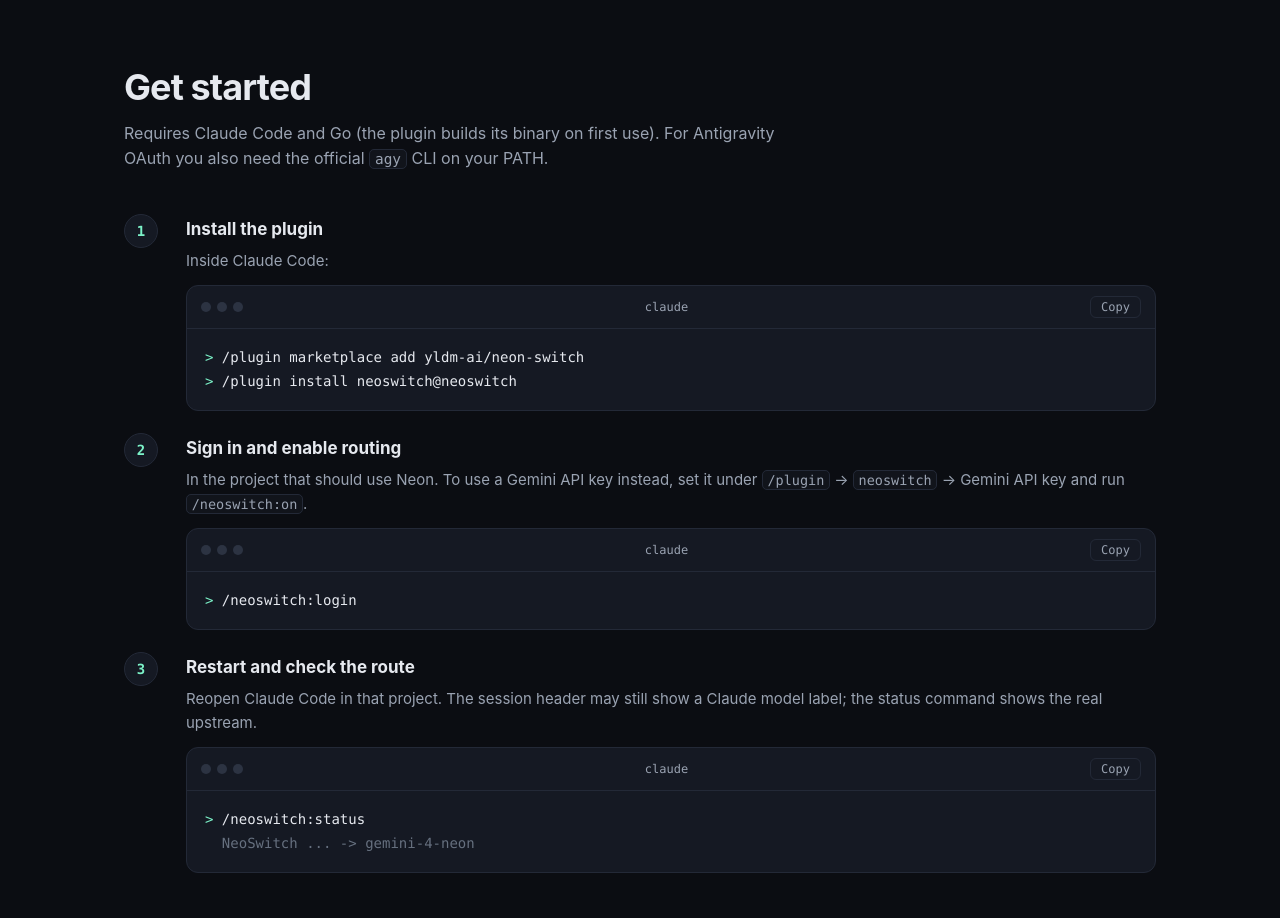
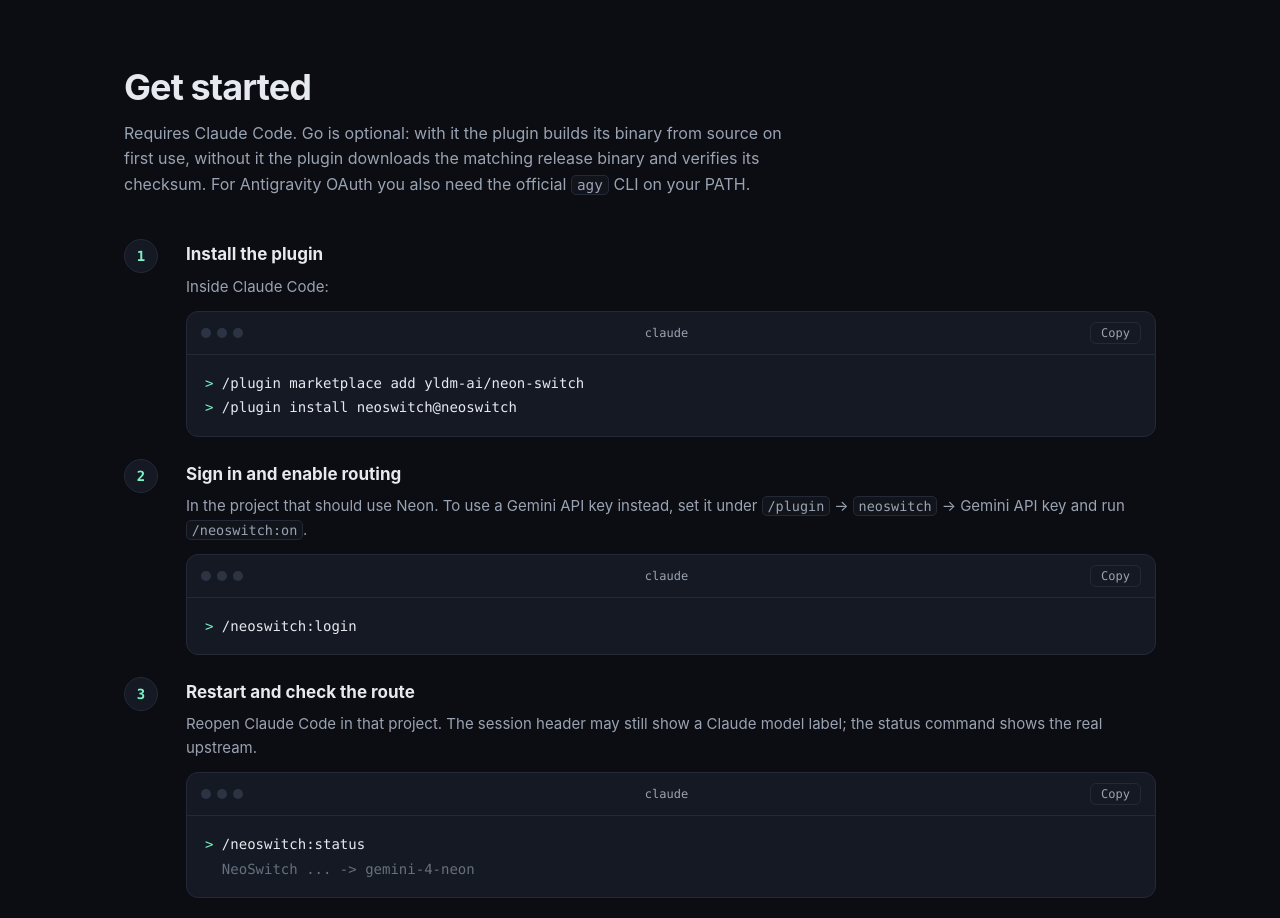
Before and after one commit to yldm-ai/NeoSwitch, a plain HTML site: page site/index.html in a window 1280 px wide. Shown: the part 1760-2678 px from the top of the page. Drawn offline with Linux system fonts and the light colour scheme.

Commit message:
feat: download a verified release binary when Go is missing
plugin/neoswitch.sh keeps building the plugin's own Go source when Go is available. Without Go it downloads the release binary named by the new VERSION file for the host OS and architecture, verifies it against checksums.txt, caches it per version and runs it. The release workflow now fails when the pushed tag does not match VERSION.

README, its nine translations and the landing page describe Go as optional and document the release step.

```diff
--- a/site/index.html
+++ b/site/index.html
@@ -245,7 +245,7 @@
 <section id="start">
   <div class="wrap">
     <h2>Get started</h2>
-    <p class="sub">Requires Claude Code and Go (the plugin builds its binary on first use). For Antigravity OAuth you also need the official <code>agy</code> CLI on your PATH.</p>
+    <p class="sub">Requires Claude Code. Go is optional: with it the plugin builds its binary from source on first use, without it the plugin downloads the matching release binary and verifies its checksum. For Antigravity OAuth you also need the official <code>agy</code> CLI on your PATH.</p>
     <div class="steps">
       <div class="step">
         <div>
```
Also changed, not shown: 13 other files.
